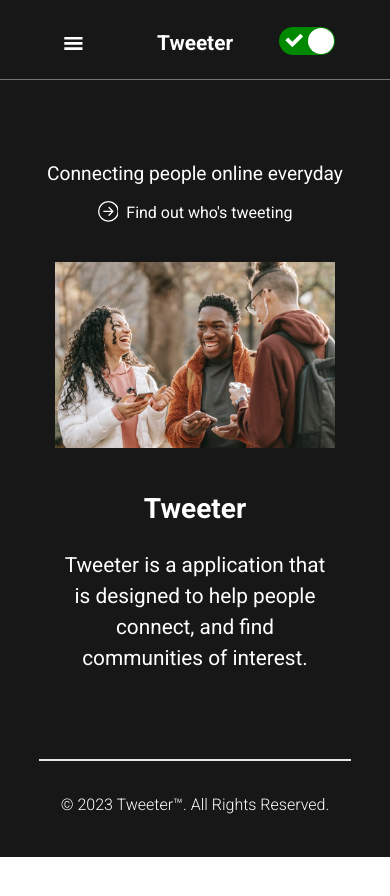
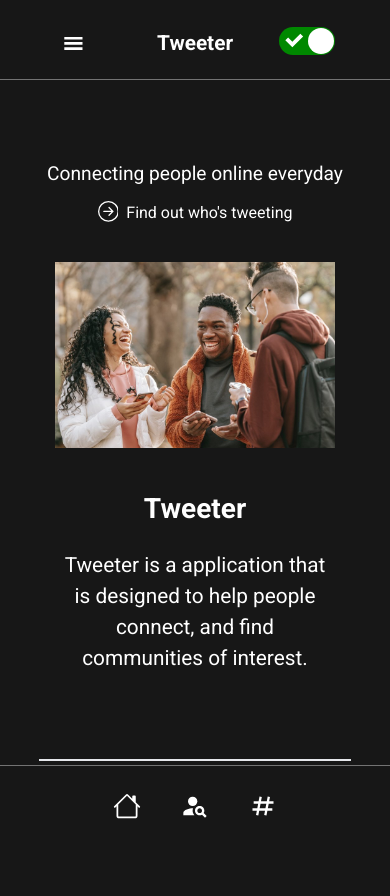
Before and after one commit to BrandonCarp/tweeter, a React (Create React App) app: page / in a window 390 px wide. Shown: the top 896 px of the page. Built offline with nearby package versions, Linux system fonts and the light colour scheme; a web font is replaced by a local one.

Commit message:
footer issues

```diff
--- a/src/App.tsx
+++ b/src/App.tsx
@@ -11,6 +11,7 @@ import { AnimatePresence, motion } from "framer-motion";
 import { ScrollToTop } from "./Components/ScrollToTop";
 import {ThemeContext} from './Components/Context/ThemeContext';
 import { ThemeName } from "./Components/Types/ThemeName";
+import { MobileFooter } from "./Components/MobileFooter";
 
 
 
@@ -28,11 +29,11 @@ export const App = () => {
 
   return  (
     <ThemeContext.Provider value={{theme, toggleTheme}}>
-    <div id={theme} className="">
+    <div id={theme}>
       <ScrollToTop />
       <AnimatePresence>
         <motion.div
-          className="sticky top-0 z-50 bg-white"
+          className="sticky top-0 z-50"
           initial={{ opacity: 0, y: -50 }}
           animate={{ opacity: 1, y: 0 }}
           exit={{ opacity: 0 }}
--- a/src/Components/Footer.tsx
+++ b/src/Components/Footer.tsx
@@ -1,6 +1,7 @@
 import React, {useContext, useRef} from "react";
 import { NavLink } from "react-router-dom";
 import { ThemeContext } from "./Context/ThemeContext";
+import { MobileFooter } from "./MobileFooter";
 
 
 
@@ -9,10 +10,12 @@ export function Footer() {
   const {theme} = useContext(ThemeContext);
   const windowWidth = useRef([window.innerWidth]);
 
+//  windowWidth.current
+  return (
+   < >
 
-  return (
-    <div className="">
-      <div className="mb-20 md:mt-10 md:mb-5  space-y-3 flex flex-col items-center md:items-start md:ml-[20%]  md:h-20">
+
+      <div className="pb-20  md:mt-10  md:pb-0  space-y-3 flex flex-col items-center md:items-start md:ml-[20%]   ">
         <div className="flex flex-col invisible md:visible  ">
           <h1 className="text-baselg font-bold">Tweeter</h1>
           <ul className=" flex space-x-5 text-sm ">
@@ -24,13 +27,13 @@ export function Footer() {
         <div className="border-b-2 border-black-800 w-[80%]"></div>
 
         <div className="flex items-center justify-center p-5">
-          <h1 className="font-light mb-5">
+          <h1 className="font-light pb-5">
             © 2023 Tweeter™. All Rights Reserved.
           </h1>
         </div>
       </div>
-      {windowWidth.current > 768 ? <h1>Hi</h1> : null }
+<MobileFooter />
+</>
 
-    </div>
   );
 }
--- a/src/Components/MobileFooter.jsx
+++ b/src/Components/MobileFooter.tsx
@@ -1,29 +1,31 @@
-import React from "react"
+import React, {useContext} from "react"
 import { NavLink } from "react-router-dom";
 import { BsHouse } from "react-icons/bs";
 import { BiHash } from "react-icons/bi";
 import { MdPersonSearch } from "react-icons/md";
+import { ThemeContext } from "./Context/ThemeContext";
 
 export const MobileFooter = () => {
+  const theme = useContext(ThemeContext);
   return (
     <>
-    <div id={theme} className="bg-white mainFooter fixed md:sticky bottom-0  left-0 right-0 flex justify-center   h-20  md:invisible ">
+    <div id={theme} className="bg-white mainFooter fixed md:sticky bottom-0  left-0 right-0 flex justify-center   h-20  md:invisible mb-[-1px]">
         <ul className="flex items-center ">
 
 
 
             <NavLink to="/"   >
-              <BsHouse className="text-md m-1 " />
+              <BsHouse className="text-md m-5" />
             </NavLink>
 
 
             <NavLink to="/usersearch"  >
-              <MdPersonSearch className="text-md  m-1" />
+              <MdPersonSearch className="text-md  m-5" />
             </NavLink>
 
 
             <NavLink to="/showcase"  >
-              <BiHash className="text-md m-1" />
+              <BiHash className="text-md m-5" />
             </NavLink>
 
         </ul>
```
